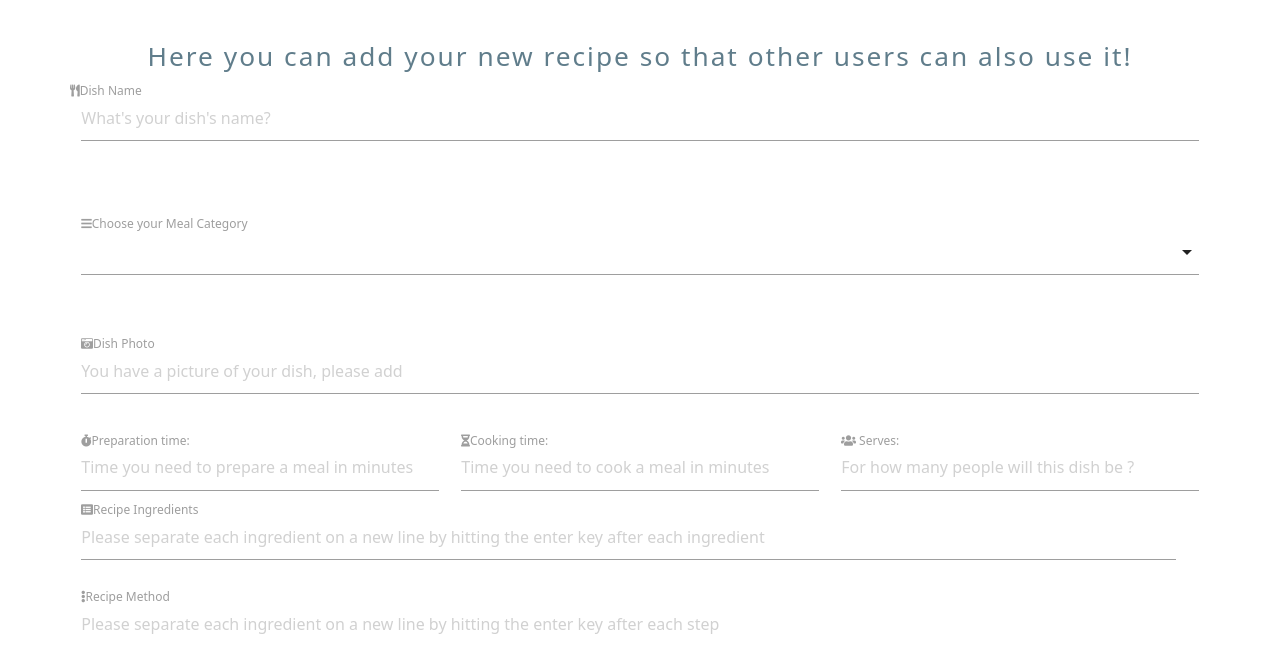
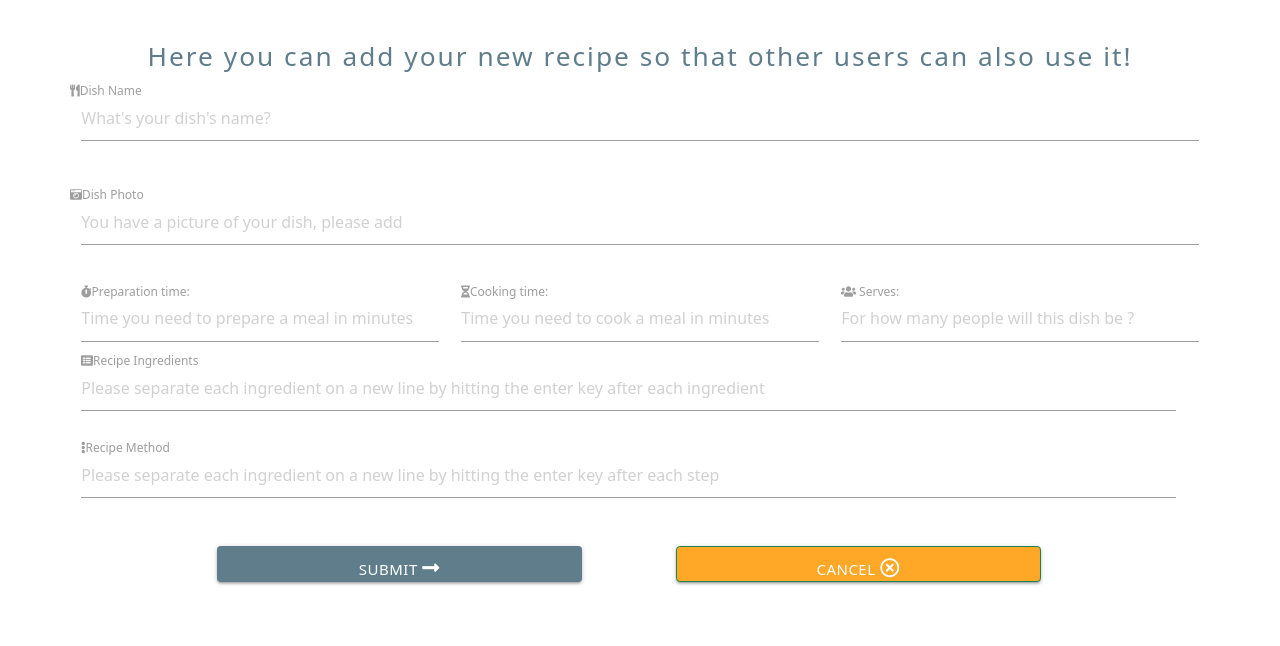
Before and after one commit to azimny86/cooking_concept, a Flask app: page /add_recipe in a window 1280 px wide. Shown: the part 149-795 px from the top of the page. After the commit the page ends 734 px from the top, so only its background shows below. Run offline with Flask 2, Linux system fonts and the light colour scheme; data that the repository does not hold is empty; some libraries are stand-ins or nearby versions; some web fonts are replaced.

Commit message:
Removing category from edit and adding a recipe

```diff
--- a/templates/add_recipe.html
+++ b/templates/add_recipe.html
@@ -14,15 +14,6 @@
 
             </div>
             <div class="row">
-                    <div class="input-field col s2 my-5">
-                      <select id="category_name" name="category_name" class="validate" required>
-                        {% for category in categories %}
-                            <option value="{{category.category_name}}">{{category.category_name}}</option>
-                        {% endfor %}
-                      </select>
-                      <label for="category_name"><i class="fas fa-bars"></i>Choose your Meal Category </label>
-                    </div>
-            </div>
             <div class="input-field col-s6 my-3">
                 <input id="recipe_img" name="recipe_img" type="url" pattern="https://.*" class="validate" placeholder="You have a picture of your dish, please add">
                 <label for="recipe_img"><i class="fas fa-camera-retro"></i>Dish Photo</label>
```
Also changed, not shown: templates/edit_recipe.html (+1 -14 lines).
